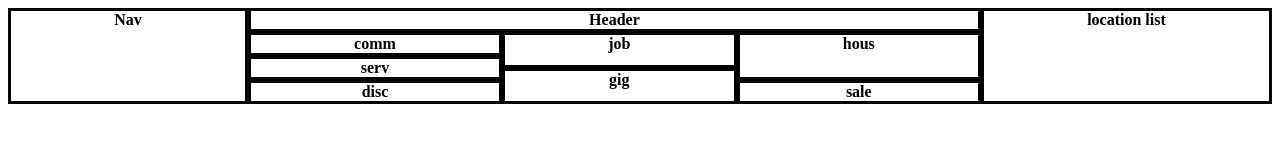
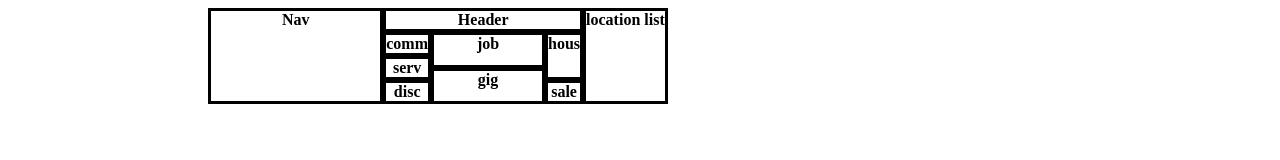
Before and after one commit to prudhomk/lab-02c-craigslist-layout-, a plain HTML site: page index.html in a window 1280 px wide. Drawn offline with Linux system fonts and the light colour scheme.

Commit message:
more styling

```diff
--- a/style.css
+++ b/style.css
@@ -1,8 +1,19 @@
+* {
+    box-sizing: border-box;
+}
+
+main {
+    display: flex;
+}
 .grid {
 
    display: grid;
    font-weight: bold;
    text-align: center;
+   justify-content: center;
+   width: 860px;
+   height: 100%;
+   grid-template-columns: 175px auto 114px;
 
 }
 
@@ -10,7 +21,7 @@
 
 .grid-element {
     background-color:white;
-    border-style:solid;
+    border-style: solid;
     border-radius: auto;
 
 
@@ -19,7 +30,7 @@
 .nav {
     grid-row: 1 / 7;
     grid-column: 1 / 2;
-
+    size: 1rem;
 }
 
 .header {
```
